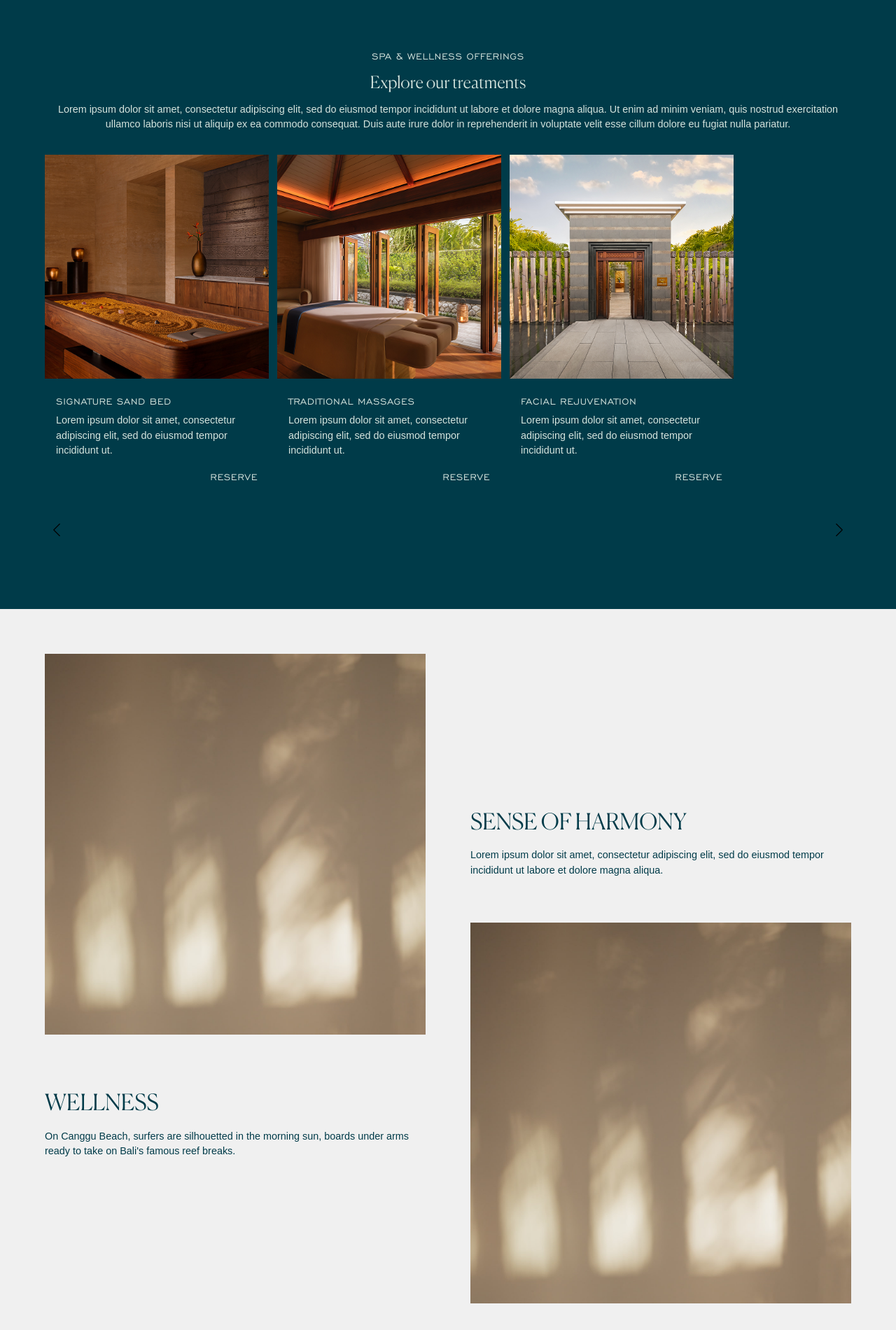
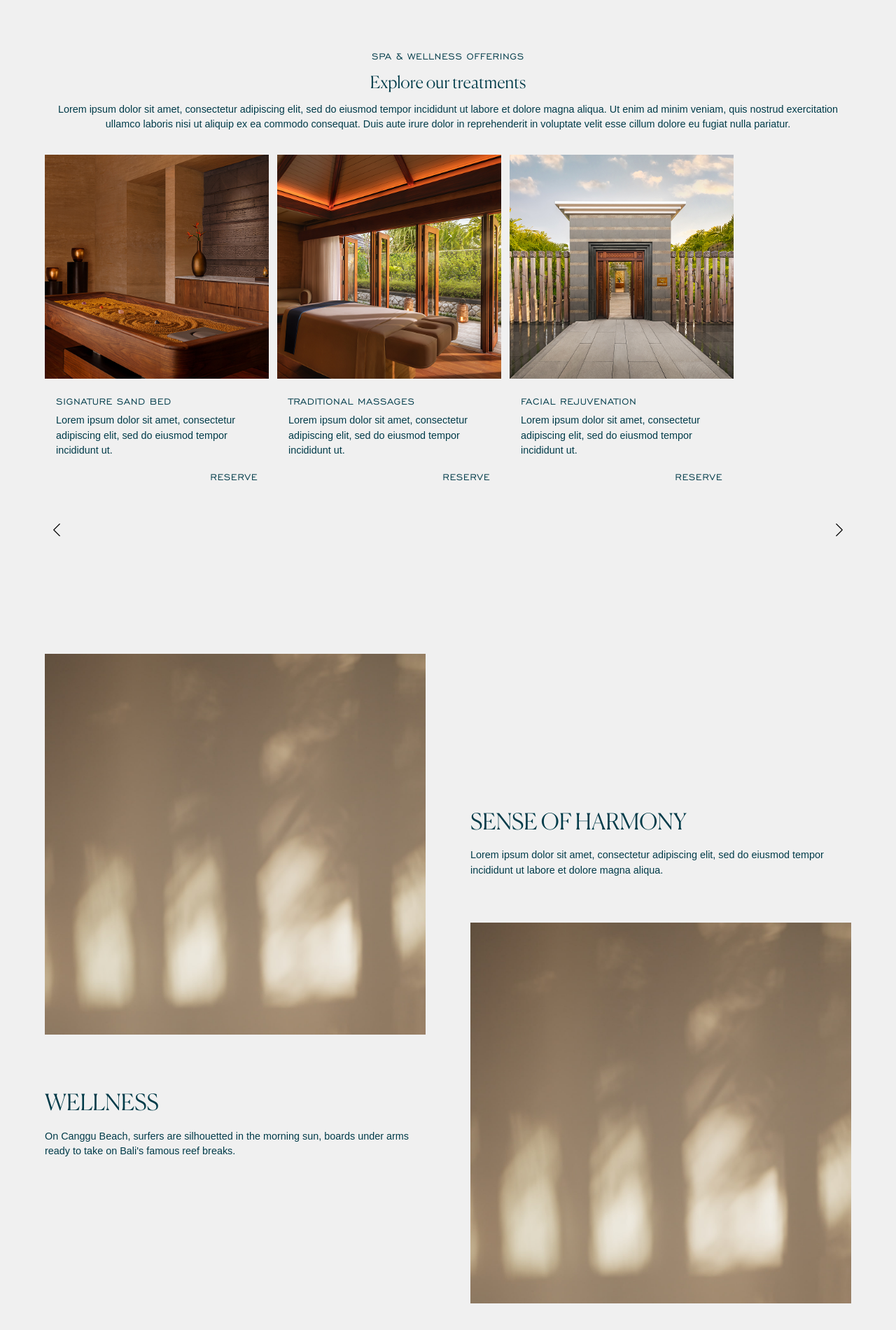
Before and after one commit to TheInstituteOfCode/rbc, a Jekyll site: the page built from Wellness.html, in a window 1280 px wide. Shown: the part 1996-3896 px from the top of the page at 70% size. Built offline with Jekyll 4.4.1, drawn with Linux system fonts in a browser that asks for light colours; some web fonts are replaced.

Commit message:
Updated 1 file via CloudCannon.

```diff
--- a/Wellness.html
+++ b/Wellness.html
@@ -95,7 +95,7 @@ blocks:
                     consectetur adipiscing elit, sed do eiusmod tempor
                     incididunt ut.</p>
                 link:
-        color-scheme: dark
+        color-scheme: base
     -
         _id: offset-grid
         content-1:
```
